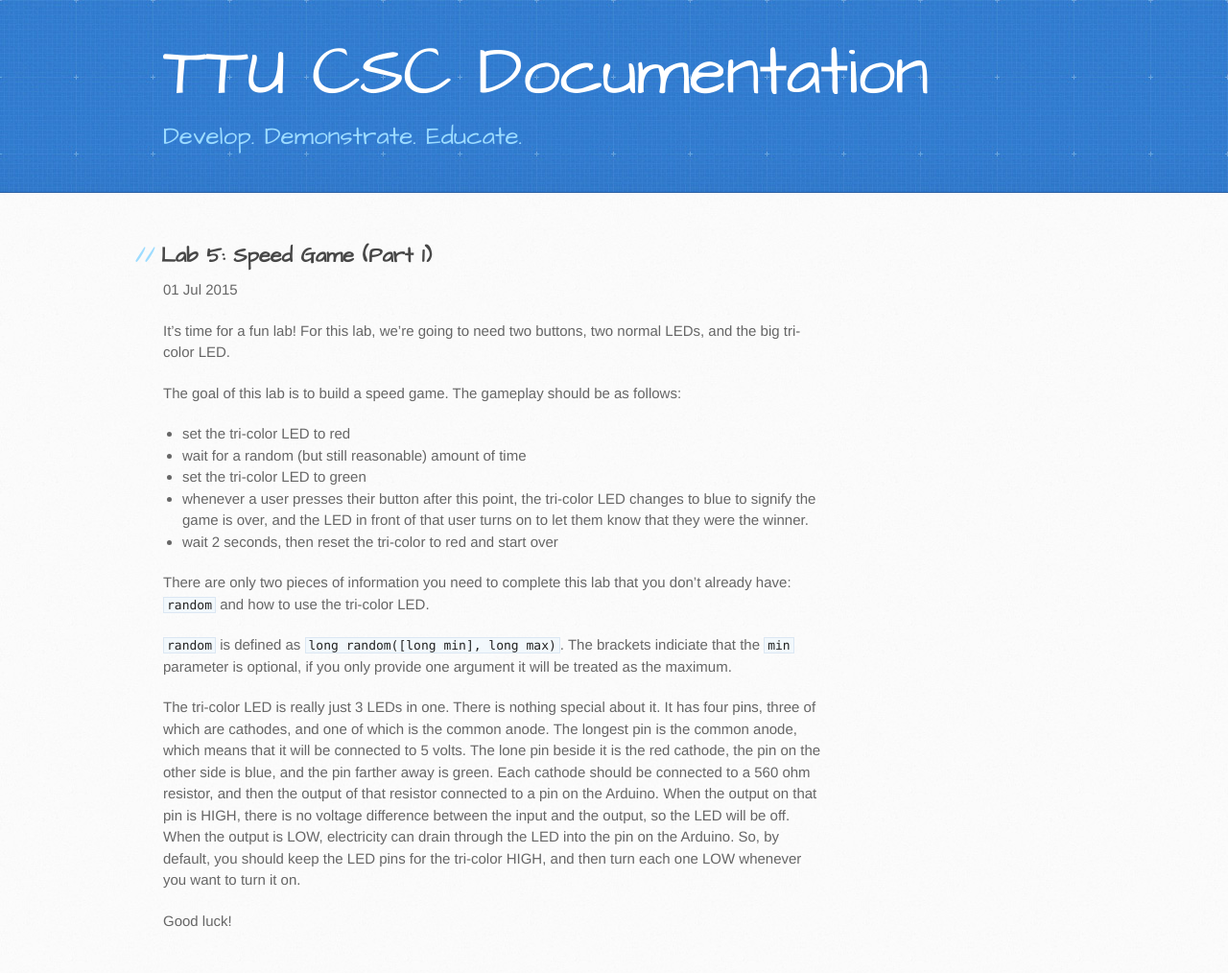
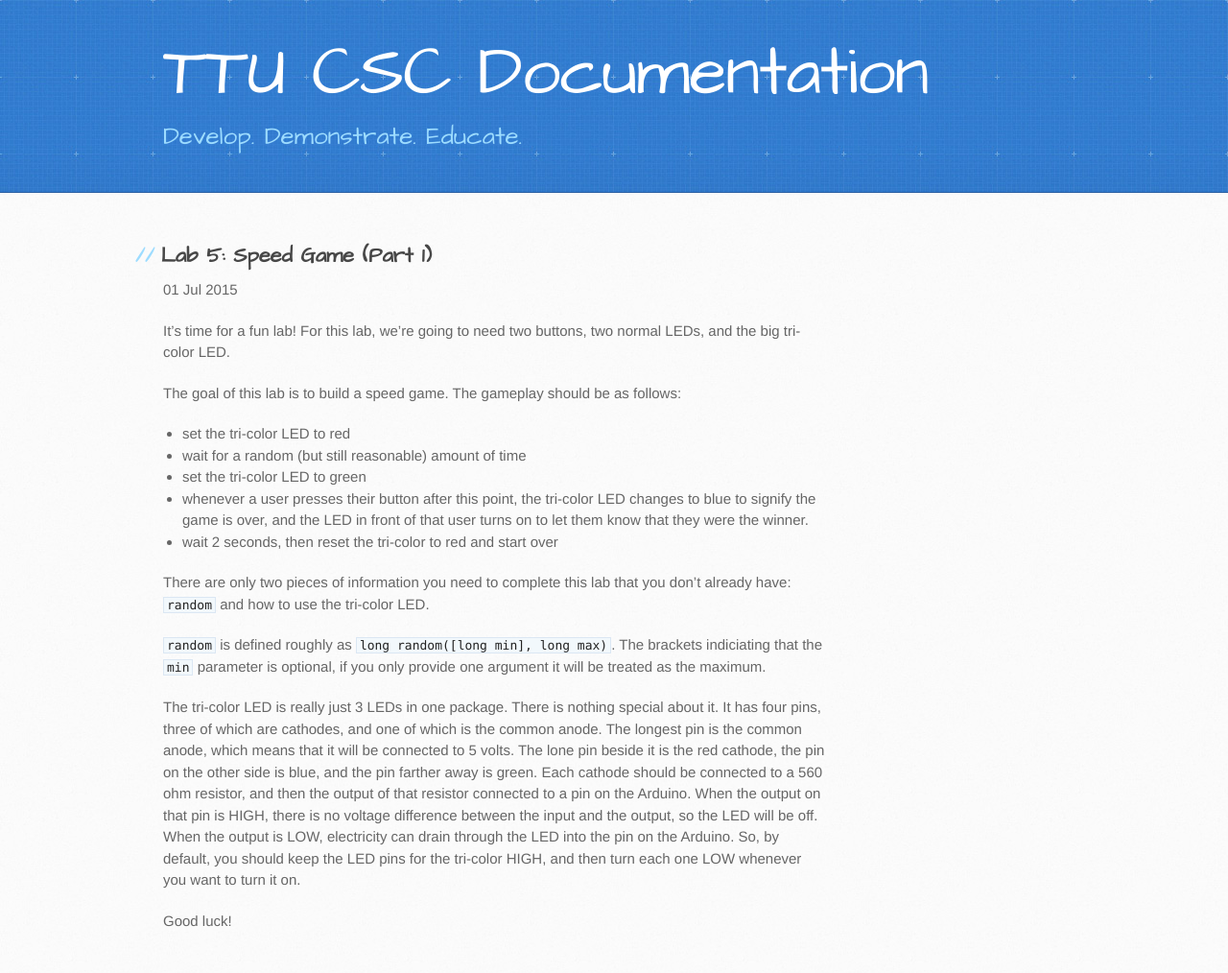
Before and after one commit to TTU-CSC/ttu-csc.github.com, a Jekyll site: the page built from _posts/2015-07-01-lab-5-speed-game-1.markdown, in a window 1280 px wide. Shown: the whole page at 96% size. Built offline with Jekyll 4.4.1, drawn with Linux system fonts in a browser that asks for light colours.

```diff
--- a/_posts/2015-05-14-labs-overview.markdown
+++ b/_posts/2015-05-14-labs-overview.markdown
@@ -42,7 +42,7 @@ Throughout the semester, there will be a variety of labs. Here, we will provide
 **New Functions and Keywords:**
 **Description:** Here, we will build the speed game from last time, but using the Arduino LCD Shield. The buttons on the shield will be used instead of the buttons from last time, and all of the LEDs will be replaced with the LCD. On the LCD, we want to show what state we're in, whether that's waiting on the random time to elapse, waiting on a user to push a button, or showing the end game screen. On the end game screen, we want to show who won and how long it took each user to push their button.
 
-### Lab 7: A/C unit
+### [Lab 7: A/C unit]({% post_url 2015-07-01-lab-7-ac-unit %})
 **Objective:** Responding to changing conditions iteratively. (PWM + loops)
 **New Functions and Keywords:**
 **Description:** We're going to simulate a thermostat, reading the temperature of the surrounding environment to decide whether we need to apply A/C or not, and how cold to make it. We will use an LED to represent the A/C unit, and we'll assume that the fan is on at all times. The more the A/C is on, the colder the air will be, so we'll be pulsing the LED, and the greater the percentage of time that the LED is on, the colder the air is that we're representing.
--- a/_posts/2015-07-01-lab-5-speed-game-1.markdown
+++ b/_posts/2015-07-01-lab-5-speed-game-1.markdown
@@ -16,8 +16,8 @@ The goal of this lab is to build a speed game. The gameplay should be as follows
 
 There are only two pieces of information you need to complete this lab that you don't already have: `random` and how to use the tri-color LED.
 
-`random` is defined as `long random([long min], long max)`. The brackets indiciate that the `min` parameter is optional, if you only provide one argument it will be treated as the maximum.
+`random` is defined roughly as `long random([long min], long max)`. The brackets indiciating that the `min` parameter is optional, if you only provide one argument it will be treated as the maximum.
 
-The tri-color LED is really just 3 LEDs in one. There is nothing special about it. It has four pins, three of which are cathodes, and one of which is the common anode. The longest pin is the common anode, which means that it will be connected to 5 volts. The lone pin beside it is the red cathode, the pin on the other side is blue, and the pin farther away is green. Each cathode should be connected to a 560 ohm resistor, and then the output of that resistor connected to a pin on the Arduino. When the output on that pin is HIGH, there is no voltage difference between the input and the output, so the LED will be off. When the output is LOW, electricity can drain through the LED into the pin on the Arduino. So, by default, you should keep the LED pins for the tri-color HIGH, and then turn each one LOW whenever you want to turn it on.
+The tri-color LED is really just 3 LEDs in one package. There is nothing special about it. It has four pins, three of which are cathodes, and one of which is the common anode. The longest pin is the common anode, which means that it will be connected to 5 volts. The lone pin beside it is the red cathode, the pin on the other side is blue, and the pin farther away is green. Each cathode should be connected to a 560 ohm resistor, and then the output of that resistor connected to a pin on the Arduino. When the output on that pin is HIGH, there is no voltage difference between the input and the output, so the LED will be off. When the output is LOW, electricity can drain through the LED into the pin on the Arduino. So, by default, you should keep the LED pins for the tri-color HIGH, and then turn each one LOW whenever you want to turn it on.
 
 Good luck!
```
Also changed, not shown: _posts/2015-07-01-lab-7-ac-unit.markdown (added, +18 -0 lines).
